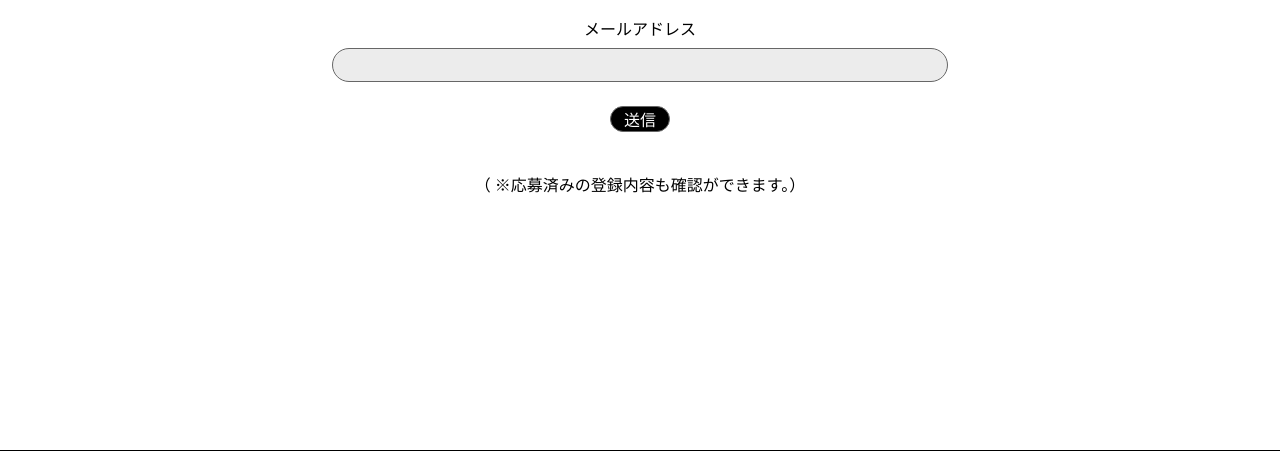
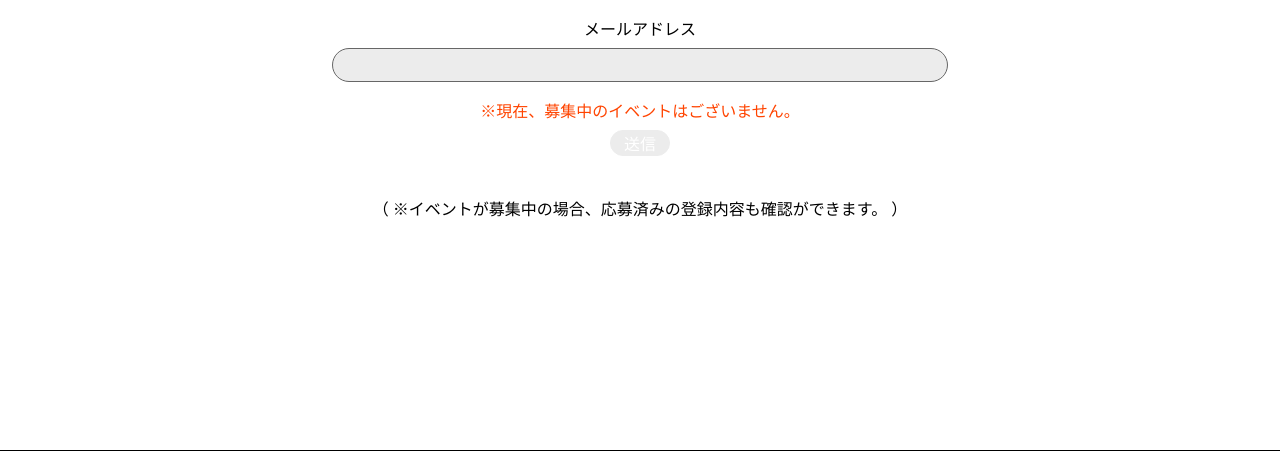
Before and after one commit to yu-aggr-git/AAMS, a PHP site: page /form.php in a window 1280 px wide. Shown: the part 310-761 px from the top of the page. Run offline with PHP 8.4, Linux system fonts and the light colour scheme; data that the repository does not hold is empty.

Commit message:
応募フォームの表示文を追加

```diff
--- a/form.php
+++ b/form.php
@@ -40,11 +40,10 @@
 
                 <div class="text">
                     <p>
-                        （ ※応募済みの登録内容も確認ができます。）
+                        （ ※イベントが募集中の場合、応募済みの登録内容も確認ができます。 ）
                     </p>
                 </div>
             </div>
-
 
             <!-- 情報入力 -->
             <div id="applicationInfoInputArea">
--- a/public/js/form.js
+++ b/public/js/form.js
@@ -182,12 +182,19 @@ function opDB(op, paramDB) {
                 if (this.readyState == 4 && this.status == 200) {
                     const data = JSON.parse(this.response);
 
+                    if (data) {
                         Object.keys(data).forEach(function(key) {
                             var option = document.createElement("option");
                             option.text = data[key];
                             option.value = data[key];
                             select.appendChild(option);
                         });
+                    } else {
+                        document.getElementById("sendEventSelect").setAttribute("disabled", true);
+                        document.getElementById("sendEventSelect").style.background     = '#ececec';
+                        document.getElementById("sendEventSelect").style.borderColor    = '#ececec';
+                        document.getElementById("eventSelectMsg").innerText = '※現在、募集中のイベントはございません。';
+                    }
                 }
             }
             break;
```
Lines whose indentation alone changed are shown as unchanged.
